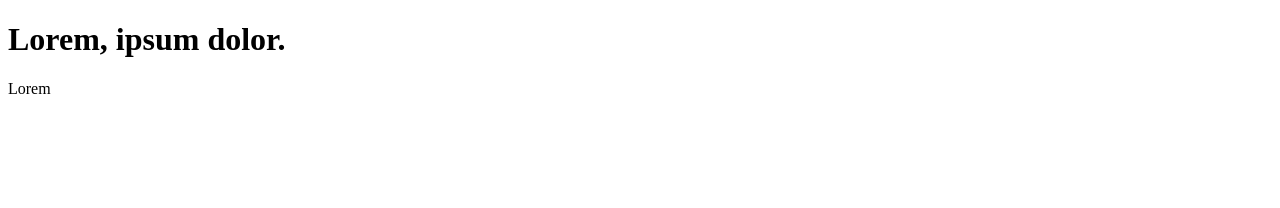
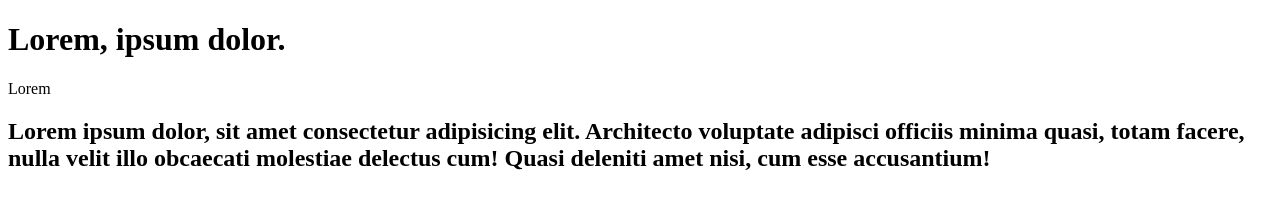
Before and after one commit to strootman10/bluuweb-git, a plain HTML site: page main.html in a window 1280 px wide. Drawn offline with Linux system fonts and the light colour scheme.

Commit message:
I add tah h2

```diff
--- a/main.html
+++ b/main.html
@@ -9,5 +9,6 @@
 <body>
     <h1>Lorem, ipsum dolor.</h1>
     <p>Lorem</p>
+    <h2>Lorem ipsum dolor, sit amet consectetur adipisicing elit. Architecto voluptate adipisci officiis minima quasi, totam facere, nulla velit illo obcaecati molestiae delectus cum! Quasi deleniti amet nisi, cum esse accusantium!</h2>
 </body>
 </html>
```
